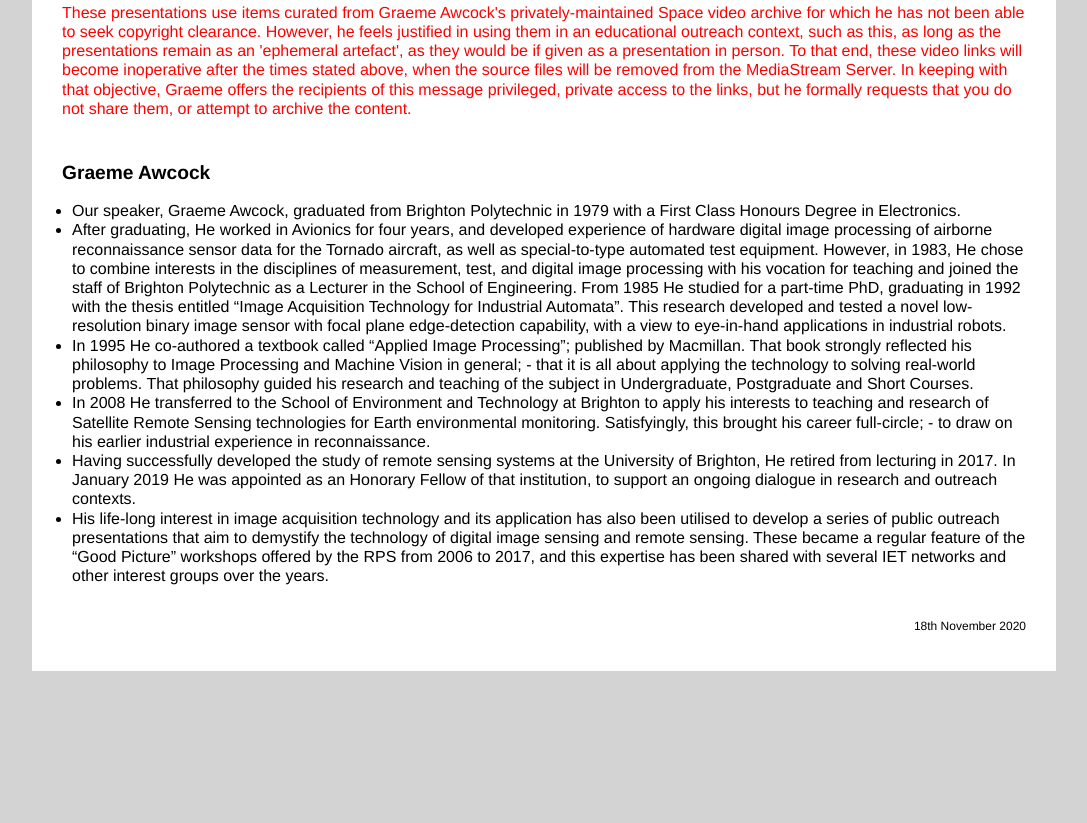
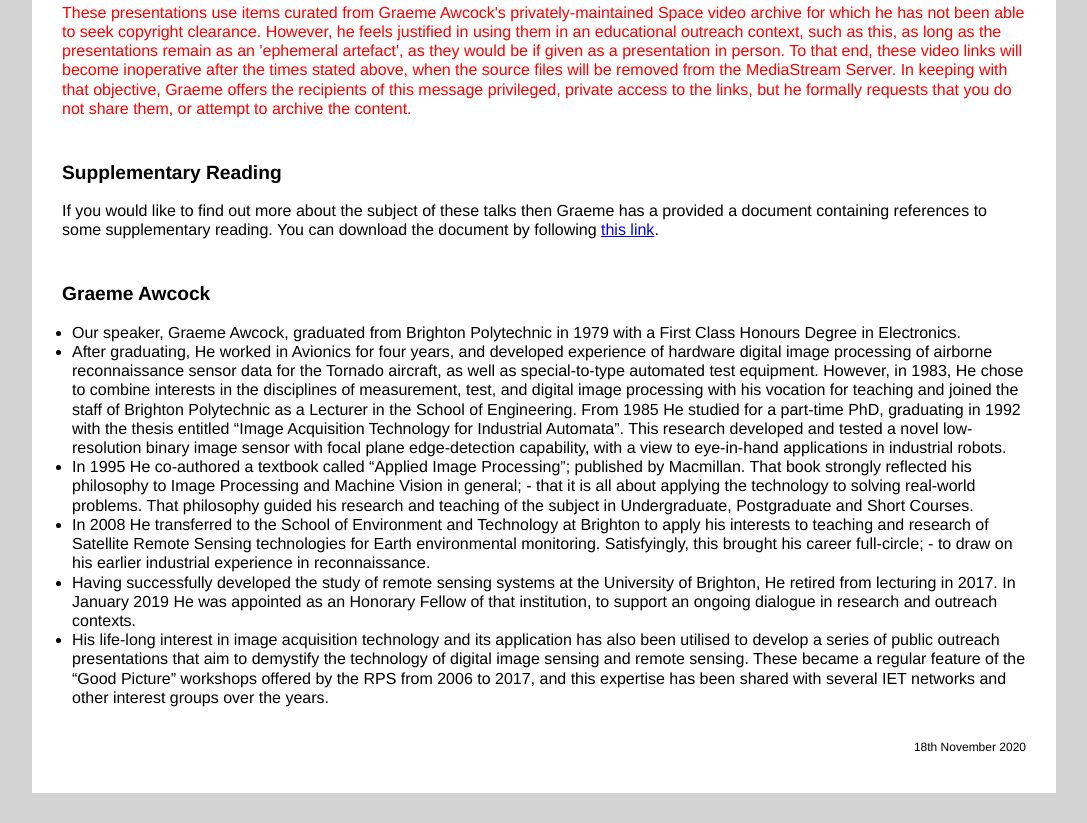
Before and after one commit to AandDnotes/Articles, a plain HTML site: page saturn/index.html in a window 1280 px wide. Shown: the part 3314-4137 px from the top of the page, without its empty margins (96-1183 px from the left). Before the commit the page ends 4015 px from the top, so only its background shows below. Drawn offline with Linux system fonts and the light colour scheme.

Commit message:
Update index.html

```diff
--- a/saturn/index.html
+++ b/saturn/index.html
@@ -36,6 +36,9 @@
     <br>
     <p class="red">These presentations use items curated from Graeme Awcock's privately-maintained Space video archive for which he has not been able to seek copyright clearance. However, he feels justified in using them in an educational outreach context, such as this, as long as the presentations remain as an 'ephemeral artefact', as they would be if given as a presentation in person. To that end, these video links will become inoperative after the times stated above, when the source files will be removed from the MediaStream Server. In keeping with that objective, Graeme offers the recipients of this message privileged, private access to the links, but he formally requests that you do not share them, or attempt to archive the content.</p>
     <br>
+    <h2>Supplementary Reading</h2>
+    <p>If you would like to find out more about the subject of these talks then Graeme has a provided a document containing references to some supplementary reading. You can download the document by following <a href="https://communities.theiet.org/communities/files/200/18801">this link</a>.</p>
+    <br>
     <h2>Graeme Awcock</h2>
     <ul>
       <li>Our speaker, Graeme Awcock, graduated from Brighton Polytechnic in 1979 with a First Class Honours Degree in Electronics.</li>
```
